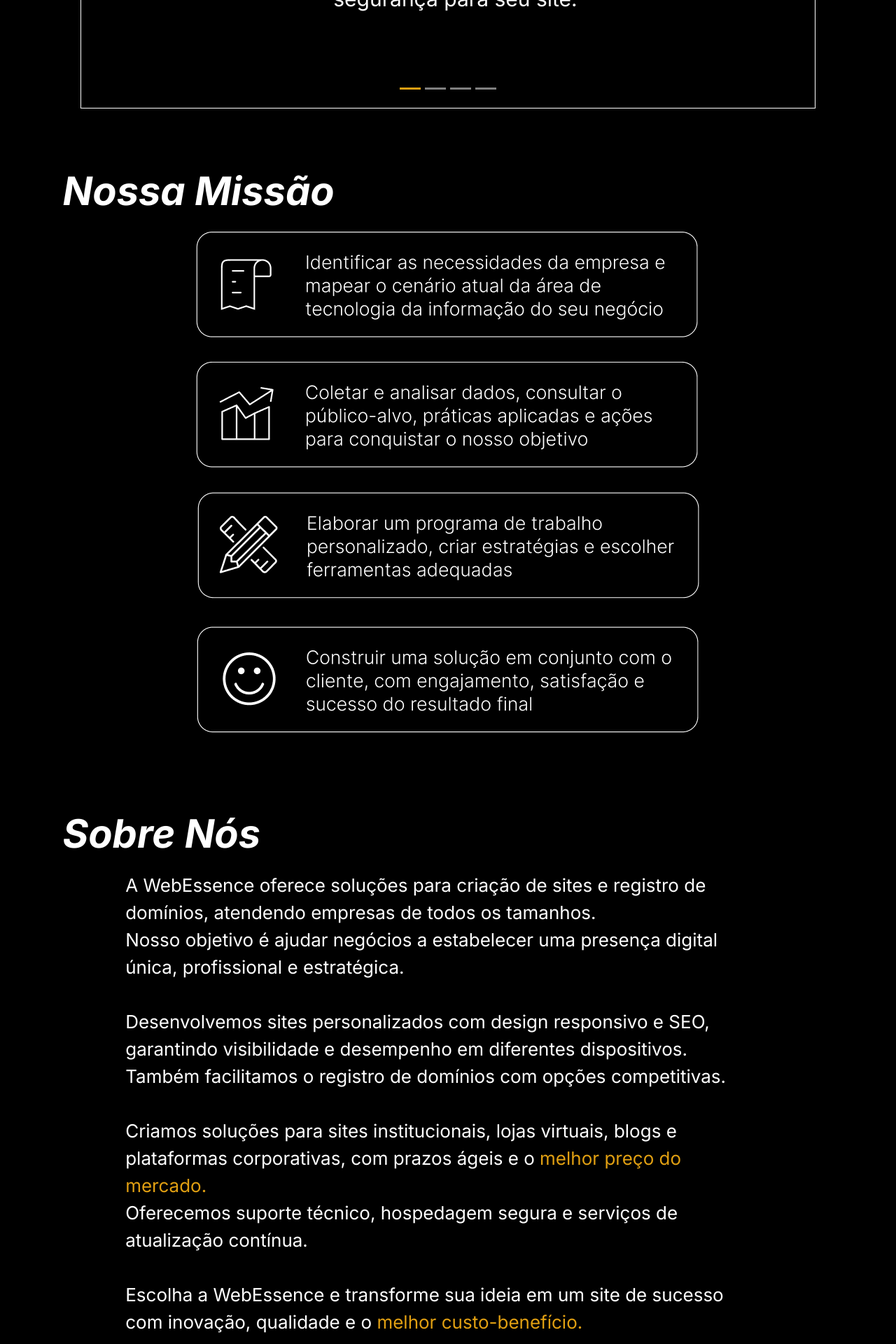
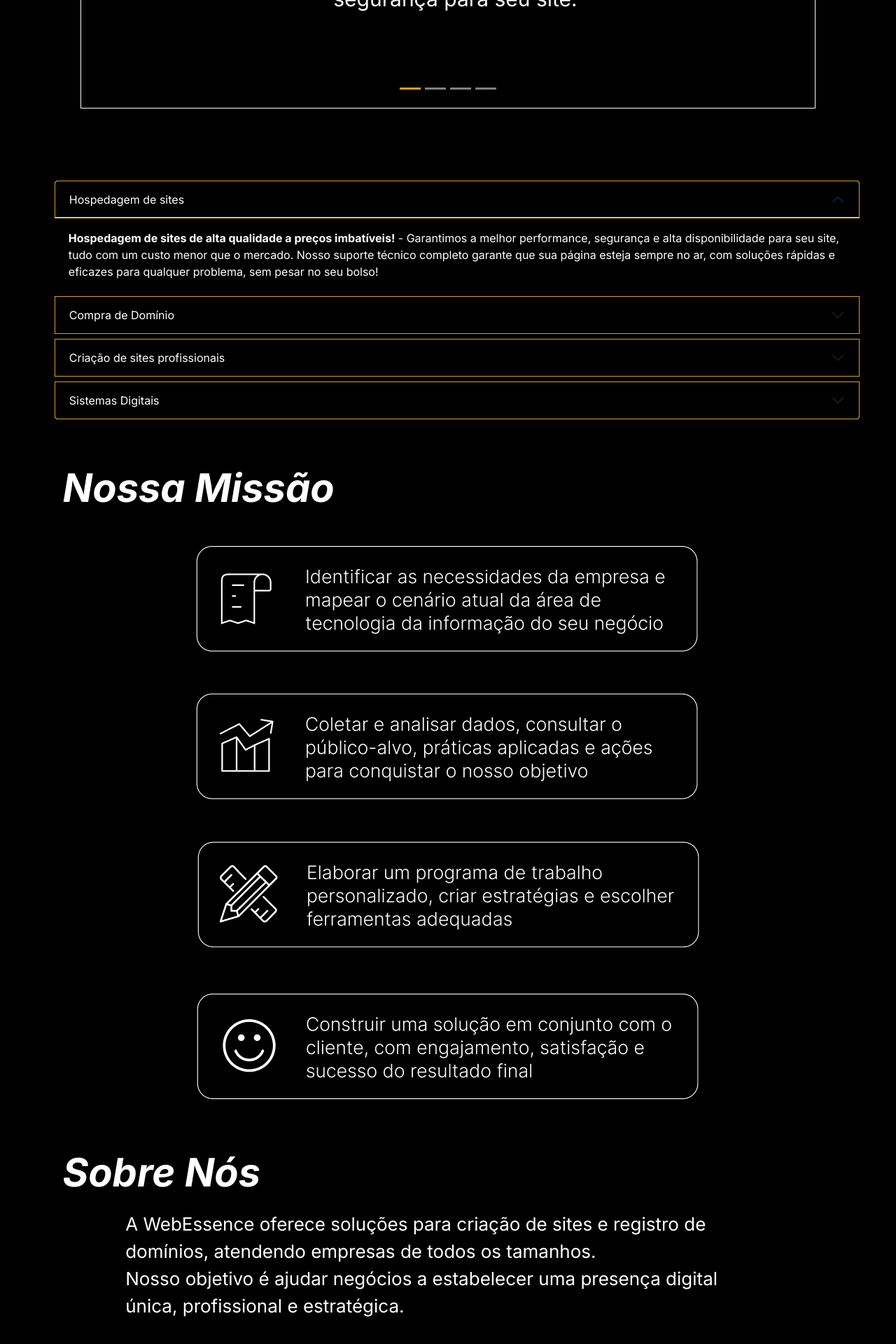
Before and after one commit to LFelipeNM/ec2aws, a Django app: page / in a window 1280 px wide. Shown: the part 1522-3442 px from the top of the page at 70% size. Run offline with Django 5.2, Linux system fonts and the light colour scheme.

Commit message:
Mensagem explicativa do commit

```diff
--- a/core/static/css/style.css
+++ b/core/static/css/style.css
@@ -183,7 +183,7 @@
 .nossamissao h1{
     color: white;
     font-weight: 900;
-    margin-top: -165px;
+    margin-top: 5%;
     font-style: italic;
     margin-left: 30px;
 
@@ -242,12 +242,10 @@
 
 
 
-
-
 .sobrenos h1{
     color: white;
     font-weight: 900;
-    margin-top: -165px;
+    margin-top: 3.5%;
     font-style: italic;
     margin-left: 30px;
 }
@@ -278,6 +276,10 @@
     padding-top: 50px;
     width: 58%;
     font-size: 35px;
+    color: white;
+    font-style: italic;
+    font-weight: 900;
+    margin-left: 20px;
 }
 
 
@@ -472,6 +474,33 @@
     color: #e09f12;
 
 }
+.accordion{
+    margin-top: 8%;
+    margin-left: 6%;
+    width: 90%;
+}
+
+
+.accordion-button {
+    background-color: black !important;
+    color: white !important;
+    border: 1px solid #e09f12 !important;
+  }
+
+  .accordion-button:not(.collapsed) {
+    background-color: rgb(0, 0, 0) !important;
+    color: white !important;
+  }
+
+  .accordion-item {
+    border: 1px solid rgb(0, 0, 0) !important;
+    margin-bottom: 5px;
+  }
+
+  .accordion-body {
+    background-color: black;
+    color: rgb(255, 255, 255) !important;
+  }
 
 
 @media screen and (max-width: 700px){
@@ -479,7 +508,7 @@
         display: none;
     }
     .redes{
-        width: 60%;
+        width: 100%;
     }
     footer{
         margin-left: 20px;
@@ -847,8 +876,26 @@
         font-size: 3.5rem;
 
     }
+    .nossamissao h1{
+        font-weight: 900;
+        color: white;
+        font-style: italic;
+        margin-left: 7%;
+        font-size: 3.5rem;
+
+    }
+    .sobrenos h1{
+        margin-left: 7%;
+        font-size: 3.5rem;
+    }
+    .imagem12 img{
+        margin-top: 25px;
+    }
+    .retangulopretoclaro h1{
+        margin-left: 7%;
+    }
 }
-@media screen and (min-width: 1920px) and (max-width: 5000px){
+@media screen and (min-width: 1920px) and (max-width:5000px){
     .principal .imagem img{
         height: 920px;
     }
@@ -949,7 +996,6 @@
         width: 30%;
     }
 
-he
 
     footer{
         margin-left: 15px;
@@ -1174,4 +1220,22 @@
         font-size: 3.5rem;
 
     }
+    .nossamissao h1{
+        font-weight: 900;
+        color: white;
+        font-style: italic;
+        margin-left: 7%;
+        font-size: 3.5rem;
+
+    }
+    .sobrenos h1{
+        margin-left: 7%;
+        font-size: 3.5rem;
+    }
+    .imagem12 img{
+        margin-top: 25px;
+    }
+    .retangulopretoclaro h1{
+        margin-left: 7%;
+    }
 }
--- a/core/templates/home.html
+++ b/core/templates/home.html
@@ -3,14 +3,16 @@
 <html lang="pt-br">
 <head>
     <meta charset="UTF-8">
+
     <meta name="viewport" content="width=device-width, initial-scale=1.0">
+    <meta name="description" content="WebEssence - Criação de sites profissionais e hospedagem com suporte especializado para empresas e empreendedores.">
     <title>WebEssence - Site Oficial</title>
     <script src="https://cdn.jsdelivr.net/npm/@popperjs/core@2.11.8/dist/umd/popper.min.js" integrity="sha384-I7E8VVD/ismYTF4hNIPjVp/Zjvgyol6VFvRkX/vR+Vc4jQkC+hVqc2pM8ODewa9r" crossorigin="anonymous"></script>
-<script src="https://cdn.jsdelivr.net/npm/bootstrap@5.3.3/dist/js/bootstrap.min.js" integrity="sha384-0pUGZvbkm6XF6gxjEnlmuGrJXVbNuzT9qBBavbLwCsOGabYfZo0T0to5eqruptLy" crossorigin="anonymous"></script>
-<link href="https://cdn.jsdelivr.net/npm/bootstrap@5.3.3/dist/css/bootstrap.min.css" rel="stylesheet" integrity="sha384-QWTKZyjpPEjISv5WaRU9OFeRpok6YctnYmDr5pNlyT2bRjXh0JMhjY6hW+ALEwIH" crossorigin="anonymous">
-<link rel="stylesheet" href="{% static 'css/style.css' %}">
-<link rel="stylesheet" href="{% static 'css/bolhas.css' %}">
-<link rel="icon" href="{% static 'img/logo-principal.png' %}" type="image/x-icon">
+    <script src="https://cdn.jsdelivr.net/npm/bootstrap@5.3.3/dist/js/bootstrap.min.js" integrity="sha384-0pUGZvbkm6XF6gxjEnlmuGrJXVbNuzT9qBBavbLwCsOGabYfZo0T0to5eqruptLy" crossorigin="anonymous"></script>
+    <link href="https://cdn.jsdelivr.net/npm/bootstrap@5.3.3/dist/css/bootstrap.min.css" rel="stylesheet" integrity="sha384-QWTKZyjpPEjISv5WaRU9OFeRpok6YctnYmDr5pNlyT2bRjXh0JMhjY6hW+ALEwIH" crossorigin="anonymous">
+    <link rel="stylesheet" href="{% static 'css/style.css' %}">
+    <link rel="stylesheet" href="{% static 'css/bolhas.css' %}">
+    <link rel="icon" href="{% static 'img/logo-principal.png' %}" type="image/x-icon">
 </head>
 <body>
   {% if message %}
@@ -26,7 +28,7 @@
         <span class="navbar-toggler-icon"></span>
       </button>
       <div class="collapse navbar-collapse" id="navbarNav">
-        <ul class="navbar-nav ms-auto"> <!-- Aqui está o ajuste -->
+        <ul class="navbar-nav ms-auto">
           <li class="nav-item ">
             <a class="nav-link" href="https://webessence.com.br">Home</a>
           </li>
@@ -47,7 +49,6 @@
 </header>
 
 
-
 <div class="principal fade-in">
     <div class="imagem">
         <div class="pelicula"></div>
@@ -60,14 +61,15 @@
     </div>
 </div>
 
-<div class="servicos fade-in" >
+
+<div class="servicos fade-in">
   <h1 id="servicos">Serviços ofertados</h1>
-  <div id="carouselExampleCaptions"  class="carousel slide" data-bs-ride="carousel">
+  <div id="carouselExampleCaptions" class="carousel slide" data-bs-ride="carousel">
     <div class="carousel-indicators">
       <button type="button" id="nossamissao" data-bs-target="#carouselExampleCaptions" data-bs-slide-to="0" class="active" aria-current="true" aria-label="Slide 1"></button>
       <button type="button" data-bs-target="#carouselExampleCaptions" data-bs-slide-to="1" aria-label="Slide 2"></button>
       <button type="button" data-bs-target="#carouselExampleCaptions" data-bs-slide-to="2" aria-label="Slide 3"></button>
-      <button type="button" data-bs-target="#carouselExampleCaptions" data-bs-slide-to="3" aria-label="Slide 3"></button>
+      <button type="button" data-bs-target="#carouselExampleCaptions" data-bs-slide-to="3" aria-label="Slide 4"></button>
     </div>
 
     <div class="carousel-inner fade-in">
@@ -105,7 +107,73 @@
       <span class="carousel-control-next-icon" aria-hidden="true"></span>
       <span class="visually-hidden">Next</span>
     </button>
+  </div>
 </div>
+
+
+<div class="accordion" id="accordionExample">
+  <!-- Seção Hospedagem de Sites -->
+  <div class="accordion-item">
+    <h2 class="accordion-header">
+      <button class="accordion-button" type="button" data-bs-toggle="collapse" data-bs-target="#collapseOne" aria-expanded="true" aria-controls="collapseOne">
+        Hospedagem de sites
+      </button>
+    </h2>
+    <div id="collapseOne" class="accordion-collapse collapse show" data-bs-parent="#accordionExample">
+      <div class="accordion-body">
+        <strong>Hospedagem de sites de alta qualidade a preços imbatíveis!</strong> - Garantimos a melhor performance, segurança e alta disponibilidade para seu site, tudo com um custo menor que o mercado. Nosso suporte técnico completo garante que sua página esteja sempre no ar, com soluções rápidas e eficazes para qualquer problema, sem pesar no seu bolso!
+      </div>
+    </div>
+  </div>
+
+  <!-- Seção Compra de Domínio -->
+  <div class="accordion-item">
+    <h2 class="accordion-header">
+      <button class="accordion-button collapsed" type="button" data-bs-toggle="collapse" data-bs-target="#collapseTwo" aria-expanded="false" aria-controls="collapseTwo">
+        Compra de Domínio
+      </button>
+    </h2>
+    <div id="collapseTwo" class="accordion-collapse collapse" data-bs-parent="#accordionExample">
+      <div class="accordion-body">
+        <strong>Adquira seu domínio de forma segura, eficiente e por um preço acessível!</strong> - Proteja sua presença digital adquirindo um domínio exclusivo para seu negócio, com o melhor custo-benefício do mercado. Garanta sua marca na web sem gastar mais do que deveria!
+      </div>
+    </div>
+  </div>
+
+  <!-- Seção Criação de Sites Profissionais -->
+  <div class="accordion-item">
+    <h2 class="accordion-header">
+      <button class="accordion-button collapsed" type="button" data-bs-toggle="collapse" data-bs-target="#collapseThree" aria-expanded="false" aria-controls="collapseThree">
+        Criação de sites profissionais
+      </button>
+    </h2>
+    <div id="collapseThree" class="accordion-collapse collapse" data-bs-parent="#accordionExample">
+      <div class="accordion-body">
+        <strong>Desenvolvimento de sites profissionais com design exclusivo a preços acessíveis!</strong> - Criamos sites responsivos e otimizados para SEO, oferecendo a melhor experiência ao usuário e tudo isso com um preço muito abaixo do mercado. Não comprometa a qualidade do seu site, sem comprometer o seu orçamento!
+      </div>
+    </div>
+  </div>
+
+  <!-- Seção Sistemas Digitais -->
+  <div class="accordion-item">
+    <h2 class="accordion-header">
+      <button class="accordion-button collapsed" type="button" data-bs-toggle="collapse" data-bs-target="#collapseFour" aria-expanded="false" aria-controls="collapseFour">
+        Sistemas Digitais
+      </button>
+    </h2>
+    <div id="collapseFour" class="accordion-collapse collapse" data-bs-parent="#accordionExample">
+      <div class="accordion-body">
+        <strong>Sistemas digitais personalizados para o seu negócio, com a melhor relação custo-benefício!</strong> - Criamos soluções sob medida para otimizar processos e melhorar a eficiência do seu negócio, com alta performance e segurança, sempre a preços menores do que você encontra em outras empresas do ramo!
+      </div>
+    </div>
+  </div>
+</div>
+
+
+
+
+
+
 
 
 <div class="nossamissao fade-in" >
@@ -205,12 +273,6 @@
   </div>
 </footer>
 
-
-
-
-
-
-
 <script src="{% static 'js/js.js' %}"></script>
 </body>
 </html>
--- a/sgo/settings.py
+++ b/sgo/settings.py
@@ -79,8 +79,8 @@
         'ENGINE': 'django.db.backends.mysql',
         'NAME': 'webessence',
         'USER': 'root',
-        'PASSWORD': '12345678',
-        'HOST': 'localhost',
+        'PASSWORD': 'Marciomarques08',
+        'HOST': 'database-1.ch68q02m4gu3.us-east-1.rds.amazonaws.com',
         'PORT': '3306'
     }
 }
@@ -124,6 +124,8 @@
 
 STATIC_URL = "/static/"
 
+STATIC_ROOT = "/home/ubuntu/ec2aws/core/static/"
+
 # Default primary key field type
 # https://docs.djangoproject.com/en/5.0/ref/settings/#default-auto-field
 
```
